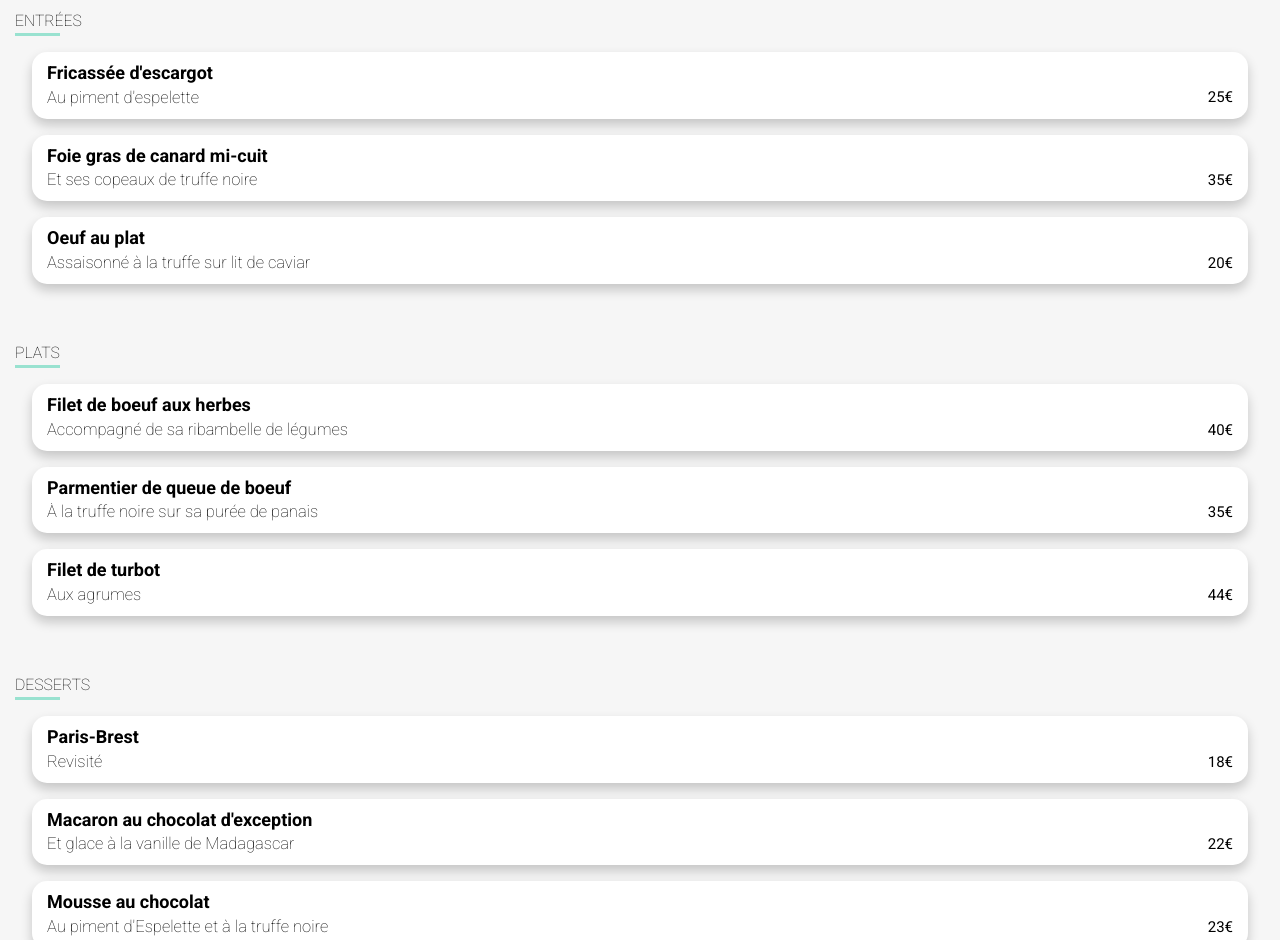
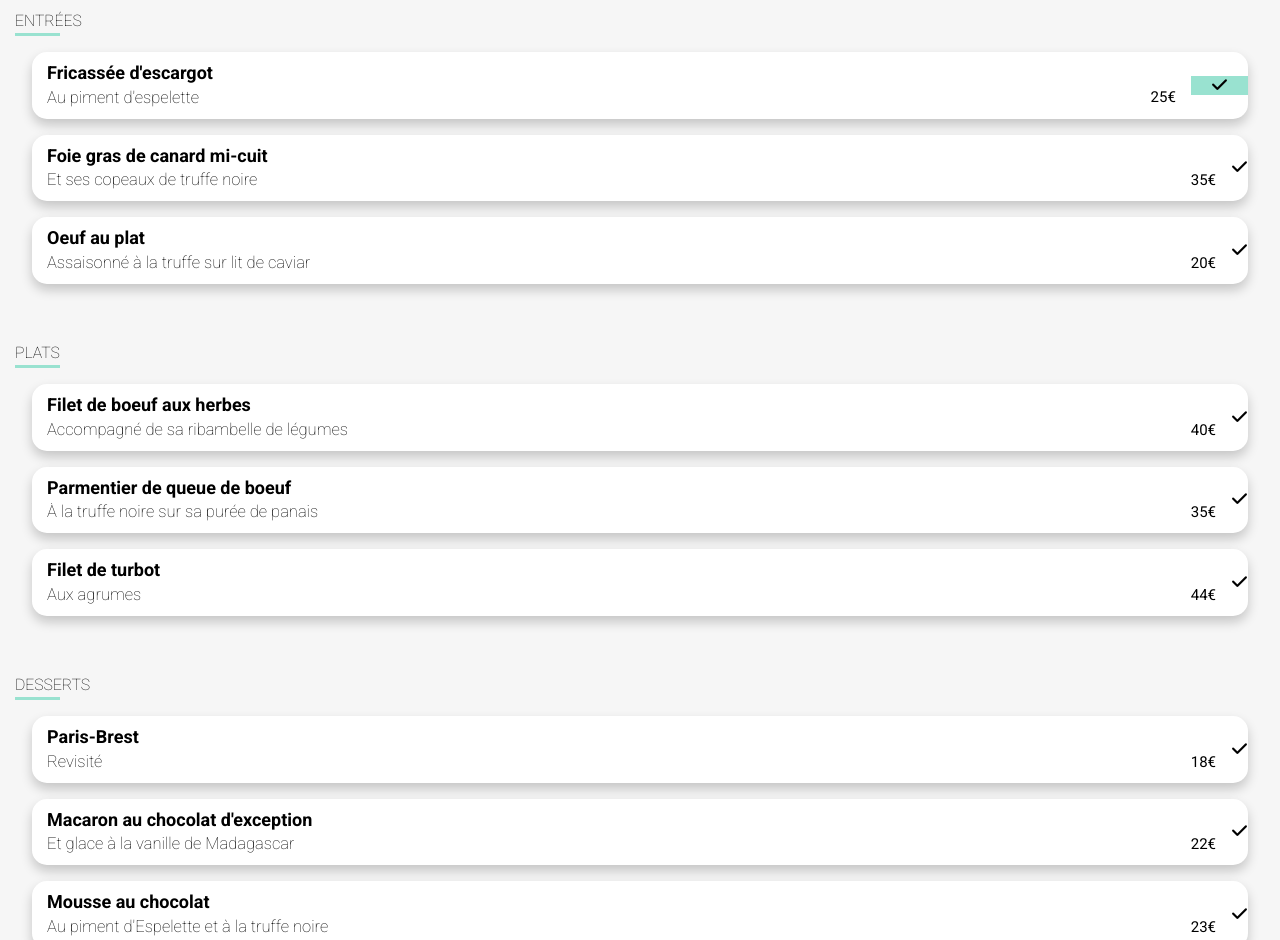
Before and after one commit to Choukro/Ohmyfood, a website: page menu/la_palette_du_gout.html in a window 1280 px wide. Shown: the part 440-1380 px from the top of the page. Drawn offline with Linux system fonts and the light colour scheme; a web font is replaced by a local one.

Commit message:
style(menu) : animation menu done

```diff
--- a/menu/la_palette_du_gout.html
+++ b/menu/la_palette_du_gout.html
@@ -50,7 +50,7 @@
                     <div class="section-menu__heading">
                         <h4>entrées</h4>
                     </div>
-                    <div class="section-menu-plat">
+                    <div class="section-menu-plat section-menu-plat--1">
                         <div class="section-menu-plat-text">
                             <div class="section-menu-plat-text__heading bloc__heading">Fricassée d'escargot</div>
                             <div class="section-menu-plat-text__byline">
@@ -58,11 +58,13 @@
                                 <span>25€</span>
                             </div>
                         </div>
-                        <div class="section-menu-plat__icon section-menu-plat__icon--disable">
-                            <i class="fa-solid fa-check"></i>
+                        <div class="section-menu-plat__choice">
+                            <div class="section-menu-plat__icon">
+                                <i class="fa-solid fa-check"></i>
+                            </div>
                         </div>
                     </div>
-                    <div class="section-menu-plat">
+                    <div class="section-menu-plat section-menu-plat--2">
                         <div class="section-menu-plat-text">
                             <div class="section-menu-plat-text__heading bloc__heading">Foie gras de canard mi-cuit</div>
                             <div class="section-menu-plat-text__byline">
@@ -74,7 +76,7 @@
                             <i class="fa-solid fa-check"></i>
                         </div>
                     </div>
-                    <div class="section-menu-plat">
+                    <div class="section-menu-plat section-menu-plat--3">
                         <div class="section-menu-plat-text">
                             <div class="section-menu-plat-text__heading bloc__heading">Oeuf au plat</div>
                             <div class="section-menu-plat-text__byline">
@@ -91,7 +93,7 @@
                     <div class="section-menu__heading">
                         <h4>plats</h4>
                     </div>
-                    <div class="section-menu-plat">
+                    <div class="section-menu-plat section-menu-plat--4">
                         <div class="section-menu-plat-text">
                             <div class="section-menu-plat-text__heading bloc__heading">Filet de boeuf aux herbes</div>
                             <div class="section-menu-plat-text__byline">
@@ -103,7 +105,7 @@
                             <i class="fa-solid fa-check"></i>
                         </div>
                     </div>
-                    <div class="section-menu-plat">
+                    <div class="section-menu-plat section-menu-plat--5">
                         <div class="section-menu-plat-text">
                             <div class="section-menu-plat-text__heading bloc__heading">Parmentier de queue de boeuf</div>
                             <div class="section-menu-plat-text__byline">
@@ -115,7 +117,7 @@
                             <i class="fa-solid fa-check"></i>
                         </div>
                     </div>
-                    <div class="section-menu-plat">
+                    <div class="section-menu-plat section-menu-plat--6">
                         <div class="section-menu-plat-text">
                             <div class="section-menu-plat-text__heading bloc__heading">Filet de turbot</div>
                             <div class="section-menu-plat-text__byline">
@@ -132,7 +134,7 @@
                     <div class="section-menu__heading">
                         <h4>desserts</h4>
                     </div>
-                    <div class="section-menu-plat">
+                    <div class="section-menu-plat section-menu-plat--7">
                         <div class="section-menu-plat-text">
                             <div class="section-menu-plat-text__heading bloc__heading">Paris-Brest</div>
                             <div class="section-menu-plat-text__byline">
@@ -144,7 +146,7 @@
                             <i class="fa-solid fa-check"></i>
                         </div>
                     </div>
-                    <div class="section-menu-plat">
+                    <div class="section-menu-plat section-menu-plat--8">
                         <div class="section-menu-plat-text">
                             <div class="section-menu-plat-text__heading bloc__heading">Macaron au chocolat d'exception</div>
                             <div class="section-menu-plat-text__byline">
@@ -156,7 +158,7 @@
                             <i class="fa-solid fa-check"></i>
                         </div>
                     </div>
-                    <div class="section-menu-plat">
+                    <div class="section-menu-plat section-menu-plat--9">
                         <div class="section-menu-plat-text">
                             <div class="section-menu-plat-text__heading bloc__heading">Mousse au chocolat</div>
                             <div class="section-menu-plat-text__byline">
--- a/sass/main.scss
+++ b/sass/main.scss
@@ -1,7 +1,9 @@
+@use "sass:math";
 @import "./utils/variables";
 @import "./utils/maps";
 @import "./utils/mixins";
 @import "./utils/functions";
+@import "./utils/animations";
 @import "./base/normes";
 @import "./base/police";
 @import "./layout/header";
--- a/sass/pages/_menu.scss
+++ b/sass/pages/_menu.scss
@@ -24,6 +24,9 @@ main {
     &__heading {
         @include police (0.9,lighter);
     }
+    &__icon {
+        cursor: pointer;
+    }
 }
 
 .section-menu {
@@ -44,6 +47,12 @@ main {
         margin-left: 2.5%;
         margin-right: 2.5%;
         overflow: hidden;
+        animation: menu $anim-duration both ease-in-out;
+        @for $i from 1 through $num-menu {
+            &--#{$i} {
+                animation-delay : $anim-delay * $i;
+            }
+        }
         &-text {
             @include flexbox(column,null,null,em(5));
             width:100%;
@@ -57,11 +66,20 @@ main {
                 overflow: hidden;
             }
         }
-        &__icon {
+        &__choice {
+            background-color: $colour-tertiary;
+            /*margin: -1em -5em -1em 1em;*/
+            width: 4em;
+            display: flex;
+            align-items: center;
+            justify-content: center;
+            transition-duration: 0.5s;
+        }
+        /*&__icon {
             &--disable {
                 display: none;
             }
-        }
+        }*/
     }
     &__button {
         padding-bottom: em(35) ;
--- /dev/null
+++ b/sass/utils/_animations.scss
@@ -0,0 +1,10 @@
+@keyframes menu {
+    0% {
+      transform: translatey(em(20));
+      opacity: 0%;
+    }
+    100% {
+        transform: translatey(em(0));
+        opacity: 100%;
+    }
+  }
--- a/sass/utils/_functions.scss
+++ b/sass/utils/_functions.scss
@@ -1,5 +1,3 @@
-@use "sass:math";
-
 @function strip-unit($number) {
     @if type-of($number) == 'number' and not unitless($number) {
       @return math.div($number, ($number * 0 + 1));
--- a/sass/utils/_variables.scss
+++ b/sass/utils/_variables.scss
@@ -12,3 +12,9 @@ $colour-button-hover : #f5ecfe;
 $colour-background-new :#8ee1cf;
 $colour-police-new:#009173;
 $base-font-size: 15px!default;
+/* ----------  */
+/* animations */
+$num-menu : 9;
+$num-submenu : 3;
+$anim-duration : 1000ms;
+$anim-delay : math.div($anim-duration, $num-submenu);
```
Also changed, not shown: css/style.css, 1 other file.
